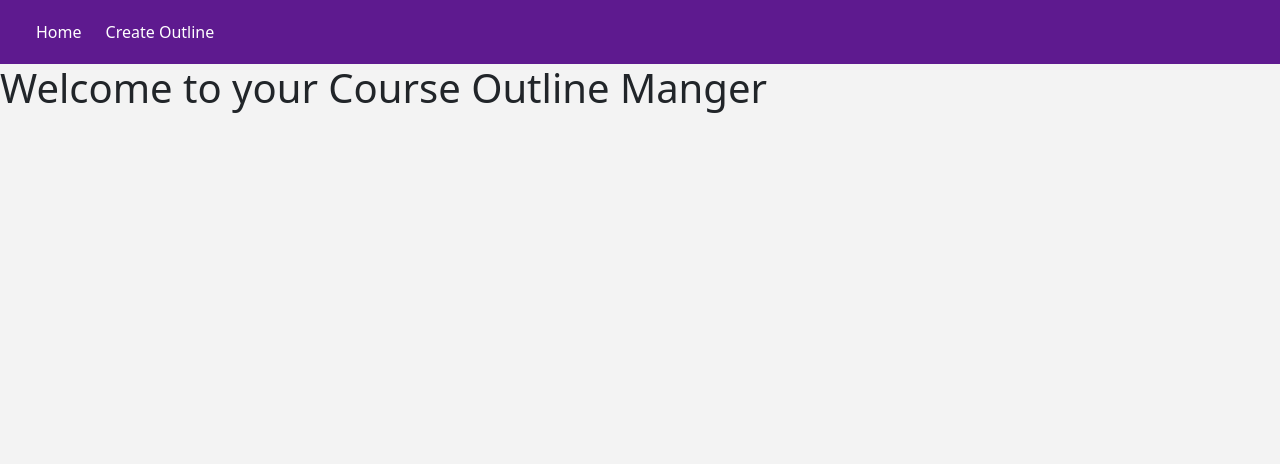
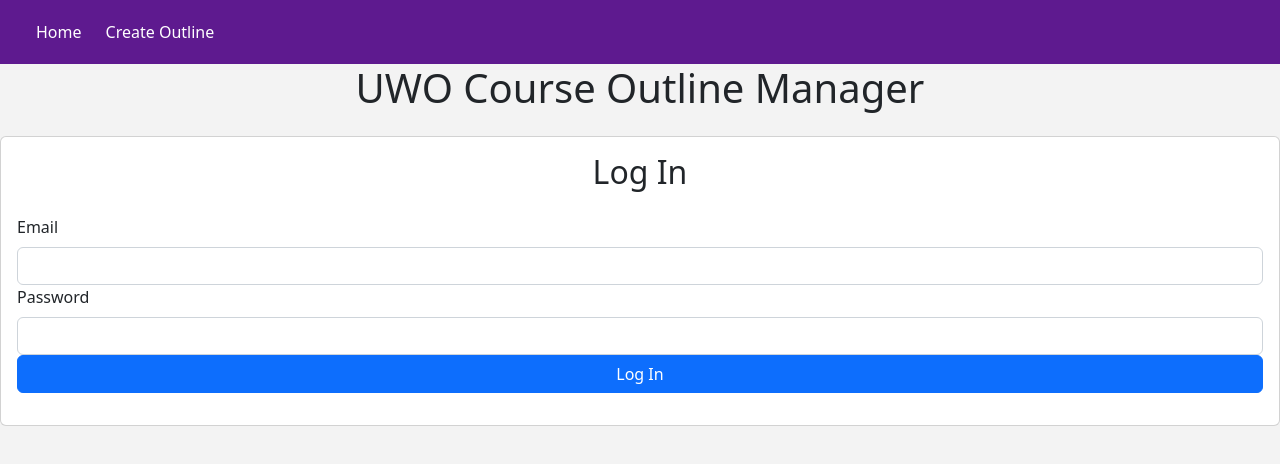
Before and after one commit to grantpan23/course-outline-manager, a React (Create React App) app in the folder frontend/: page / in a window 1280 px wide. Shown: the top 464 px of the page. Built offline with nearby package versions, Linux system fonts and the light colour scheme.

Commit message:
Fixed the login routing

```diff
--- a/frontend/src/App.jsx
+++ b/frontend/src/App.jsx
@@ -1,6 +1,7 @@
 
 import CreateOutline from "./createOutline";
 import Home from "./home";
+import Login from "./login";
 import { Link, Route, Routes} from "react-router-dom";
 
 function App() {
@@ -8,13 +9,15 @@
     <>
     <nav>
       <ul>
-        <li><Link to= "/"> Home </Link> </li>
+        <li><Link to= "/home"> Home </Link> </li>
         <li><Link to= "/create"> Create Outline </Link> </li>
       </ul>
     </nav>
       <Routes>
 
-      <Route path= "/" element={<Home />} />
+      <Route path= "/" element={<Login />} />
+      <Route path= "/home" element={<Home />} />
+
       <Route path= "/create" element={<CreateOutline />} />
       </Routes>
     </>
--- a/frontend/src/index.js
+++ b/frontend/src/index.js
@@ -1,7 +1,6 @@
 import React from 'react';
 import ReactDOM from 'react-dom/client';
 import App from './App';
-import Login from './login';
 import 'bootstrap/dist/css/bootstrap.min.css';
 import "./styles.css"
 import {BrowserRouter } from "react-router-dom";
--- a/frontend/src/login.js
+++ b/frontend/src/login.js
@@ -20,6 +20,7 @@
           setLoading(true)
 
           //backend verifying the password and email combo
+
       }
       catch{
           setError('Failed to log in')
@@ -30,8 +31,8 @@
 
 return (
   <>
-           <p>The Music Spot: This music application offers you the ability to search for your favourite music and interact with music the way to want to! Whether it be with customizing playlists or searching for music, this is the spot for your music!</p>
-      <Card>
+<h1 className ="text-center mb-4">UWO Course Outline Manager </h1>
+          <Card>
           <Card.Body>
               <h2 className ="text-center mb-4">Log In</h2>
 
```
Also changed, not shown: 1 other file (tests, documents, lock files or other folders).
